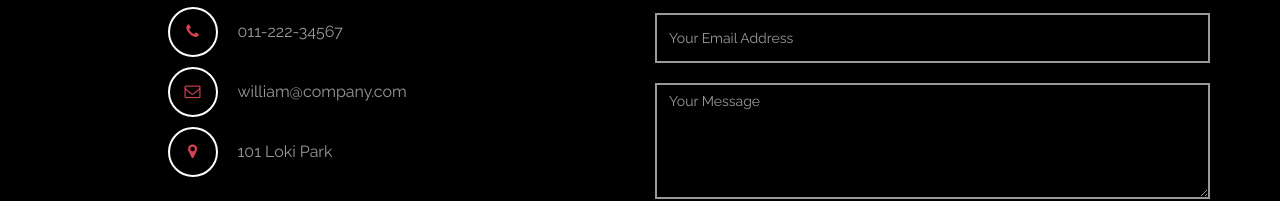
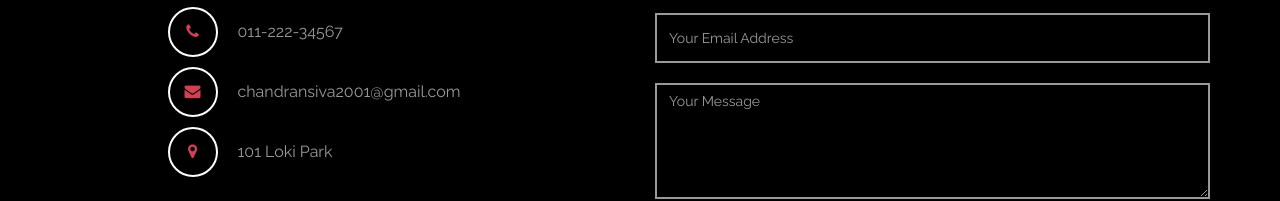
Before and after one commit to Siva8401/Portfolio, a plain HTML site: page index.html in a window 1280 px wide. Shown: the part 2711-2912 px from the top of the page. Drawn offline with Linux system fonts and the light colour scheme; files whose address does not match are found by name.

Commit message:
Update index.html

```diff
--- a/index.html
+++ b/index.html
@@ -216,7 +216,7 @@
 						<address>
 							<p class="contact-title">CONTACT ME</p>
 							<p><i class="fa fa-phone"></i>011-222-34567</p>
-							<p><i class="fa fa-envelope-o"></i>william@company.com</p>
+							<p><i class="fa fa-envelope"></i>chandransiva2001@gmail.com</p>
 							<p><i class="fa fa-map-marker"></i>101 Loki Park</p>
 						</address>
 					</div>
```
